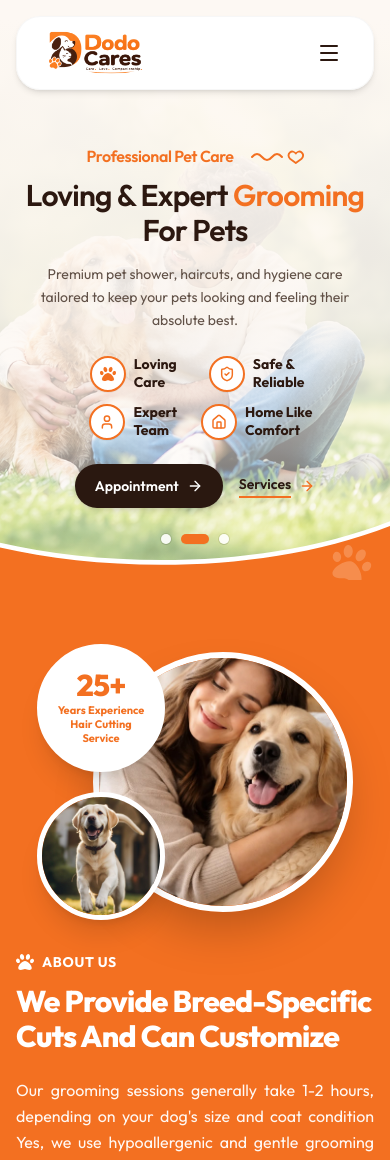
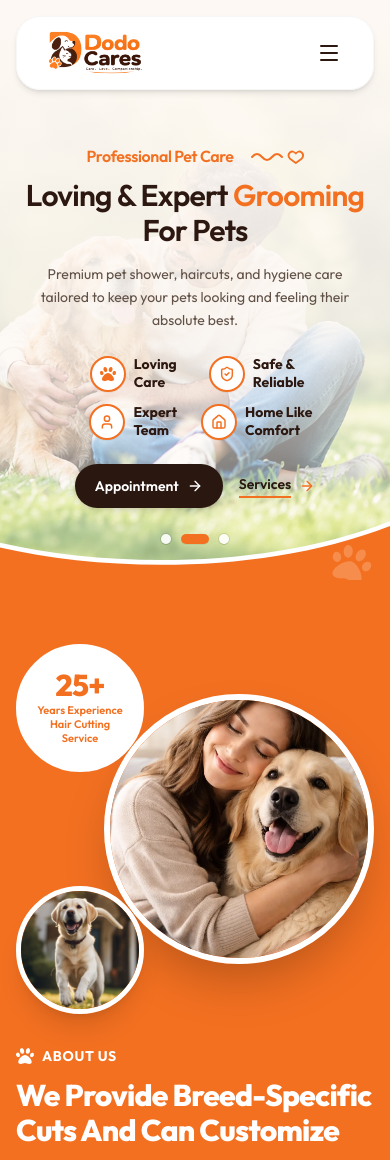
Before and after one commit to abhishekk969389/DODO-Cares, a Next.js app: page / in a window 390 px wide. Shown: the top 1160 px of the page. Built offline with nearby package versions, Linux system fonts and the light colour scheme.

Commit message:
completed all pages

```diff
--- a/app/components/homelayout/about.tsx
+++ b/app/components/homelayout/about.tsx
@@ -23,57 +23,57 @@ export default function About() {
 
                     {/* Left Column - Overlapping Circles Visual */}
                     <div className="lg:col-span-6 flex justify-center lg:justify-start">
-                        <div className="relative w-fit mx-auto lg:mx-0 flex items-center py-2">
+                        <div className="relative w-full max-w-[480px] sm:max-w-[560px] lg:max-w-[620px] min-h-[370px] sm:min-h-[480px] lg:min-h-[530px] flex items-center justify-end">
 
                             {/* Top Left Badge Circle (25+ Years Experience) */}
-                            <ScaleIn delay={0.1} className="absolute top-0 left-0 z-20">
+                            <ScaleIn delay={0.1} className="absolute top-0 left-0 sm:top-2 sm:left-2 lg:left-0 z-20">
                                 <motion.div
                                     whileHover={{ scale: 1.03 }}
                                     whileTap={{ scale: 0.97 }}
                                     transition={{ duration: 0.2, ease: "easeInOut" }}
-                                    className="w-26 h-26 min-[380px]:w-32 min-[380px]:h-32 sm:w-40 sm:h-40 md:w-44 md:h-44 lg:w-42 lg:h-42 xl:w-48 xl:h-48 rounded-full bg-white flex flex-col items-center justify-center text-center p-2 min-[380px]:p-3 sm:p-4 shadow-xl border-4 border-white cursor-pointer"
+                                    className="w-32 h-32 sm:w-40 sm:h-40 lg:w-48 lg:h-48 rounded-full bg-white flex flex-col items-center justify-center text-center p-3 sm:p-4 border-4 border-white cursor-pointer"
                                 >
-                                    <span className="text-2xl min-[380px]:text-3xl sm:text-4xl lg:text-4xl xl:text-[46px] font-extrabold text-[#F37021] leading-none mb-1 tracking-tight">
+                                    <span className="text-3xl sm:text-4xl lg:text-[46px] font-extrabold text-[#F37021] leading-none mb-1 tracking-tight">
                                         {aboutData.experienceYears}
                                     </span>
-                                    <span className="text-[9px] min-[380px]:text-[11px] sm:text-xs md:text-sm lg:text-xs xl:text-sm font-bold text-[#F37021] leading-tight px-1 max-w-[100px] min-[380px]:max-w-[135px]">
+                                    <span className="text-[11px] sm:text-sm lg:text-sm font-semibold text-[#F37021] leading-tight px-1 max-w-[135px]">
                                         {aboutData.experienceTitle}
                                     </span>
                                 </motion.div>
                             </ScaleIn>
 
                             {/* Bottom Left Image Circle */}
-                            <ScaleIn delay={0.2} className="absolute bottom-0 left-0 z-20">
+                            <ScaleIn delay={0.2} className="absolute bottom-0 left-0 sm:bottom-2 sm:left-4 lg:left-2 z-20">
                                 <motion.div
                                     whileHover={{ scale: 1.03 }}
                                     whileTap={{ scale: 0.97 }}
                                     transition={{ duration: 0.2, ease: "easeInOut" }}
-                                    className="w-26 h-26 min-[380px]:w-32 min-[380px]:h-32 sm:w-40 sm:h-40 md:w-44 md:h-44 lg:w-42 lg:h-42 xl:w-52 xl:h-52 rounded-full overflow-hidden border-[4px] min-[380px]:border-[5px] sm:border-[6px] border-white shadow-xl cursor-pointer relative"
+                                    className="w-32 h-32 sm:w-44 sm:h-44 lg:w-52 lg:h-52 rounded-full overflow-hidden border-[5px] sm:border-[6px] border-white shadow-xl cursor-pointer relative"
                                 >
                                     <Image
                                         src={aboutData.secondaryImage || "/about2.jpg"}
                                         alt="Pet grooming detail"
                                         fill
-                                        sizes="(max-width: 380px) 104px, (max-width: 640px) 128px, (max-width: 1024px) 168px, 208px"
+                                        sizes="(max-width: 640px) 128px, (max-width: 1024px) 176px, 208px"
                                         className="object-cover object-center"
                                     />
                                 </motion.div>
                             </ScaleIn>
 
-                            {/* Main Large Image Circle */}
-                            <ScaleIn delay={0} className="relative z-10 ml-10 min-[380px]:ml-14 sm:ml-20 md:ml-22 lg:ml-18 xl:ml-24">
+                            {/* Main Large Image Circle - Expanded Rightwards */}
+                            <ScaleIn delay={0} className="relative z-10 ml-auto mr-0">
                                 <motion.div
                                     whileHover={{ scale: 1.03 }}
                                     whileTap={{ scale: 0.97 }}
                                     transition={{ duration: 0.2, ease: "easeInOut" }}
-                                    className="relative w-[210px] h-[210px] min-[380px]:w-[260px] min-[380px]:h-[260px] sm:w-[350px] sm:h-[350px] md:w-[380px] md:h-[380px] lg:w-[390px] lg:h-[390px] xl:w-[460px] xl:h-[460px] rounded-full overflow-hidden border-[5px] min-[380px]:border-[6px] sm:border-[8px] border-white shadow-2xl cursor-pointer"
+                                    className="relative w-[270px] h-[270px] sm:w-[380px] sm:h-[380px] lg:w-[460px] lg:h-[460px] xl:w-[480px] xl:h-[480px] rounded-full overflow-hidden border-[6px] sm:border-[8px] border-white shadow-2xl cursor-pointer"
                                 >
                                     <Image
                                         src={aboutData.mainImage || "/about1.jpg"}
                                         alt="Expert groomer with pet"
                                         fill
                                         priority
-                                        sizes="(max-width: 380px) 210px, (max-width: 640px) 260px, (max-width: 1024px) 390px, 460px"
+                                        sizes="(max-width: 640px) 270px, (max-width: 1024px) 380px, 480px"
                                         className="object-cover object-center"
                                     />
                                 </motion.div>
```
